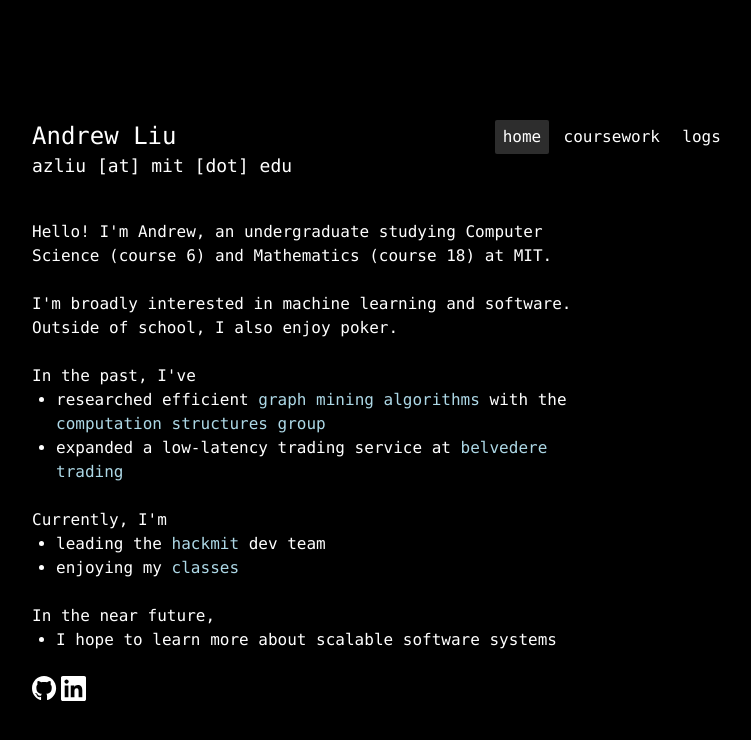
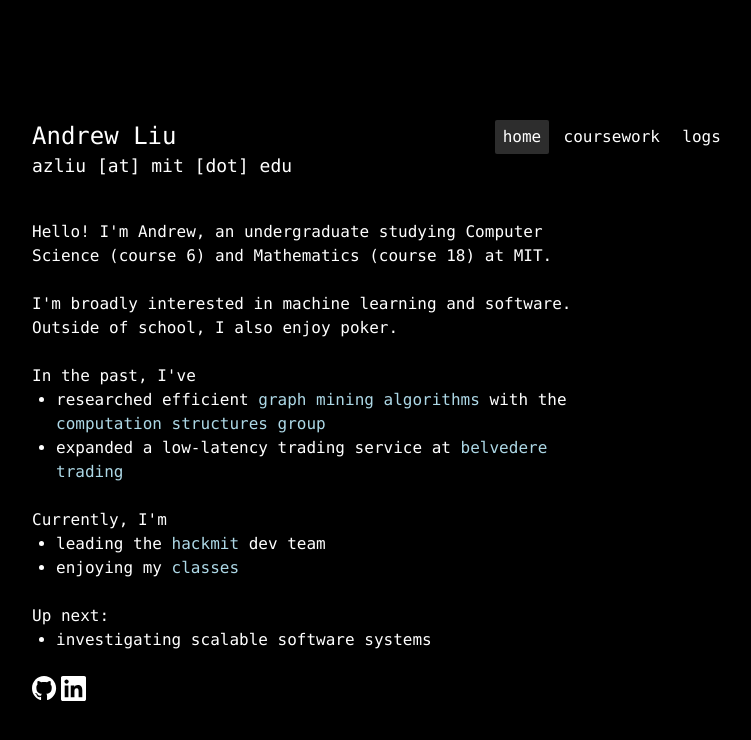
Before and after one commit to azliu0/azliu, a SvelteKit app: page / in a window 1280 px wide. Shown: the top 740 px of the page, without its empty margins (258-1009 px from the left). Built offline with nearby package versions, Linux system fonts and the light colour scheme.

Commit message:
edit front page

```diff
--- a/src/routes/+page.svelte
+++ b/src/routes/+page.svelte
@@ -57,15 +57,10 @@
 
       <br />
 
-      In the near future,
+      Up next:
       <ul class="list-disc ml-6">
         <li>
-          <!-- working on QR at <a
-            href="https://www.citadelsecurities.com/"
-            target="_blank"
-            class="refg">citadel securities</a
-          > -->
-          I hope to learn more about scalable software systems
+          investigating scalable software systems
         </li>
       </ul>
     </div>
```
